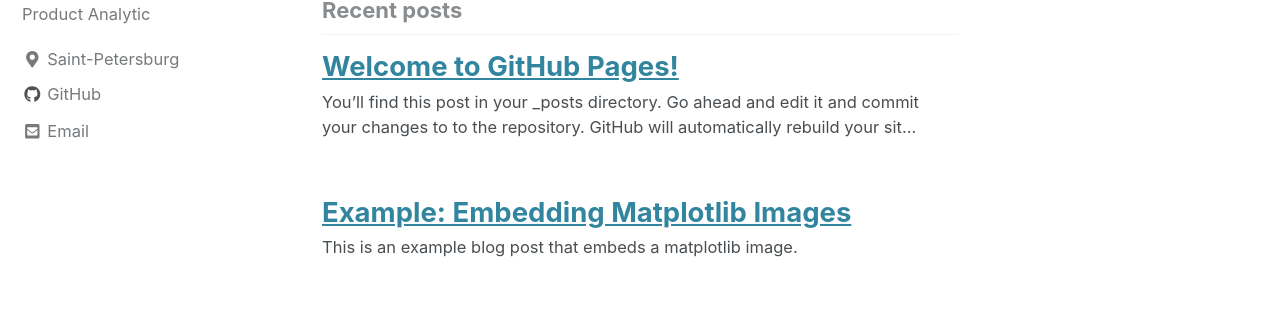
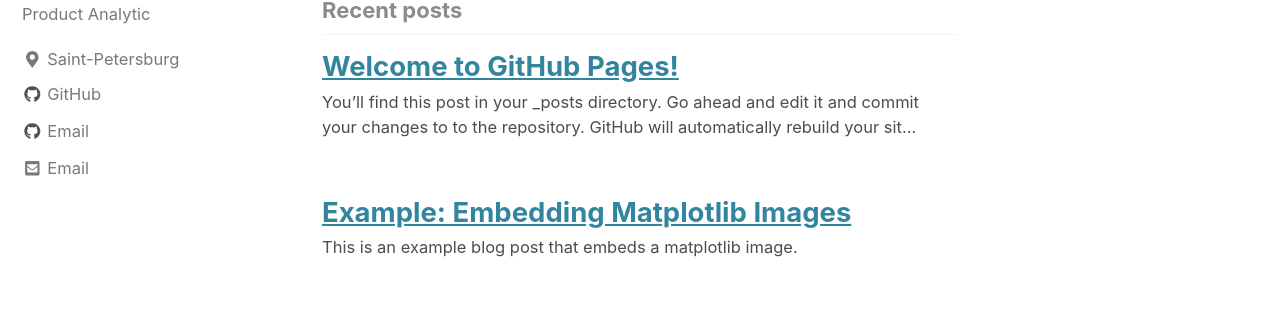
Before and after one commit to ku9efeld/dashboards, a Jekyll site: the page built from index.html, in a window 1280 px wide. Shown: the part 145-458 px from the top of the page. Built offline with Jekyll 4.4.1, drawn with Linux system fonts in a browser that asks for light colours; cached includes are drawn as plain includes; nearby versions of some CDN libraries; a script that is not in the unit is left out; the list of posts is cut into pages by our own code.

Commit message:
Update _config.yml

```diff
--- a/_config.yml
+++ b/_config.yml
@@ -112,6 +112,9 @@ author:
   email: "dki@kode.ru"
   links:
     - label: "GitHub"
+      icon: "fab fa-fw fa-github"
+      url: "https://github.com/ku9efeld"
+    - label: "Email"
       icon: "fab fa-fw fa-github"
       url: "https://github.com/ku9efeld"
 
```
